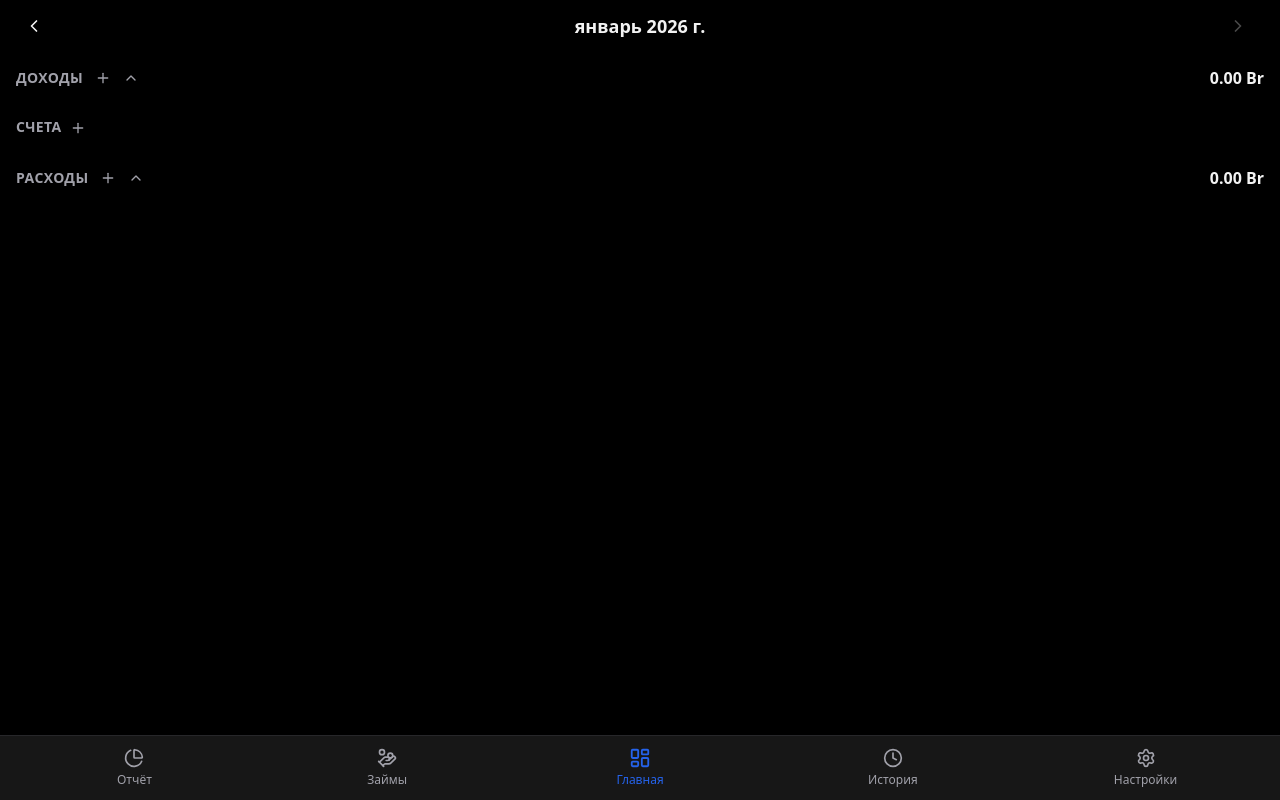
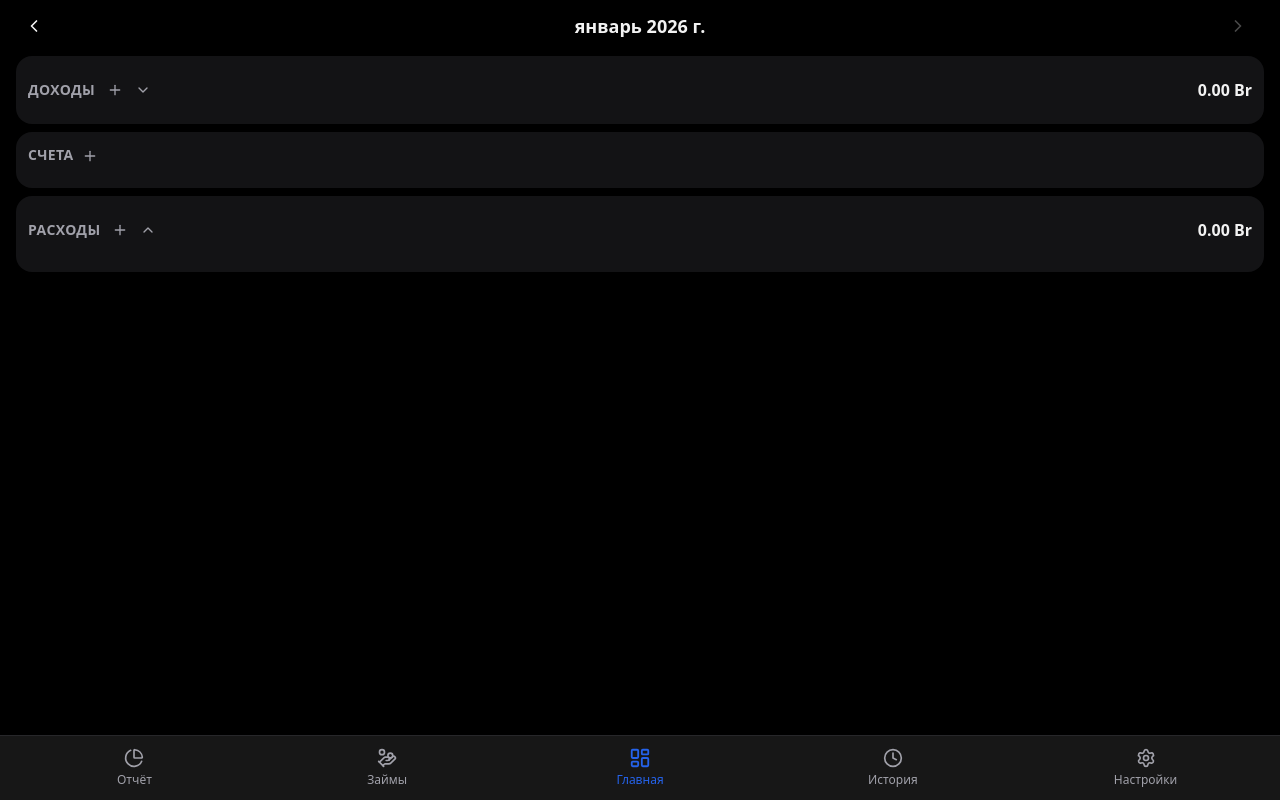
Before and after one commit to kostapchuk/finance-tracker, a React (Vite) app: page / in a window 1280 px wide. Both pictures are taken after typing "Sample123", "Sample123" into the empty fields and a click on the button "Продолжить". Built offline with nearby package versions, Linux system fonts and the light colour scheme.

Commit message:
fix: main secions UI

```diff
--- a/package.json
+++ b/package.json
@@ -1,7 +1,7 @@
 {
   "name": "finance-tracker",
   "private": true,
-  "version": "0.1.22",
+  "version": "0.1.23",
   "type": "module",
   "scripts": {
     "dev": "vite",
--- a/src/features/dashboard/components/Dashboard.tsx
+++ b/src/features/dashboard/components/Dashboard.tsx
@@ -37,7 +37,7 @@ export function Dashboard() {
   const mainCurrency = useAppStore((state) => state.mainCurrency)
   const { t } = useLanguage()
 
-  const [incomeExpanded, setIncomeExpanded] = useState(true)
+  const [incomeExpanded, setIncomeExpanded] = useState(false)
   const [expensesExpanded, setExpensesExpanded] = useState(true)
   const [transactionMode, setTransactionMode] = useState<TransactionMode>(null)
   const [draggedItem, setDraggedItem] = useState<DraggedItem>(null)
@@ -180,6 +180,7 @@ export function Dashboard() {
 
         {/* Income Section - Draggable */}
         <section className="px-4 py-1">
+          <div className="bg-secondary/50 rounded-xl p-3">
           <button
             onClick={() => setIncomeExpanded(!incomeExpanded)}
             className="flex items-center justify-between w-full py-1 touch-target"
@@ -207,7 +208,7 @@ export function Dashboard() {
           </button>
 
           {incomeExpanded && (
-            <div className="grid grid-cols-3 gap-2 mt-2">
+            <div className="grid grid-cols-3 gap-2 mt-2 max-h-48 overflow-y-auto">
               {incomeSources.map((source) => (
                 <DraggableItem
                   key={source.id}
@@ -226,11 +227,12 @@ export function Dashboard() {
               ))}
             </div>
           )}
+          </div>
         </section>
 
         {/* Accounts Section - Draggable AND Droppable (for income and transfers) */}
-        <section className="py-1">
-          <div className="px-4 pb-1">
+        <section className="px-4 py-1">
+          <div className="bg-secondary/50 rounded-xl p-3">
             <h3 className="text-sm font-semibold text-muted-foreground uppercase tracking-wide">
               {t('accounts')}
               <span
@@ -247,8 +249,7 @@ export function Dashboard() {
                 <span className="text-xs text-primary ml-2">{t('dropHere')}</span>
               )}
             </h3>
-          </div>
-          <div className="grid grid-cols-3 gap-2 px-4 pb-1">
+          <div className="grid grid-cols-3 gap-2 mt-2 max-h-48 overflow-y-auto">
             {accounts.map((account) => (
               <DroppableZone
                 key={account.id}
@@ -271,10 +272,12 @@ export function Dashboard() {
               </DroppableZone>
             ))}
           </div>
+          </div>
         </section>
 
         {/* Expenses Section - Droppable (for accounts) */}
         <section className="px-4 py-1">
+          <div className="bg-secondary/50 rounded-xl p-3">
           <button
             onClick={() => setExpensesExpanded(!expensesExpanded)}
             className="flex items-center justify-between w-full py-1 touch-target"
@@ -325,6 +328,7 @@ export function Dashboard() {
               ))}
             </div>
           )}
+          </div>
         </section>
 
         {/* Quick Transaction Modal */}
```
Also changed, not shown: 1 other file (tests, documents, lock files or other folders).
